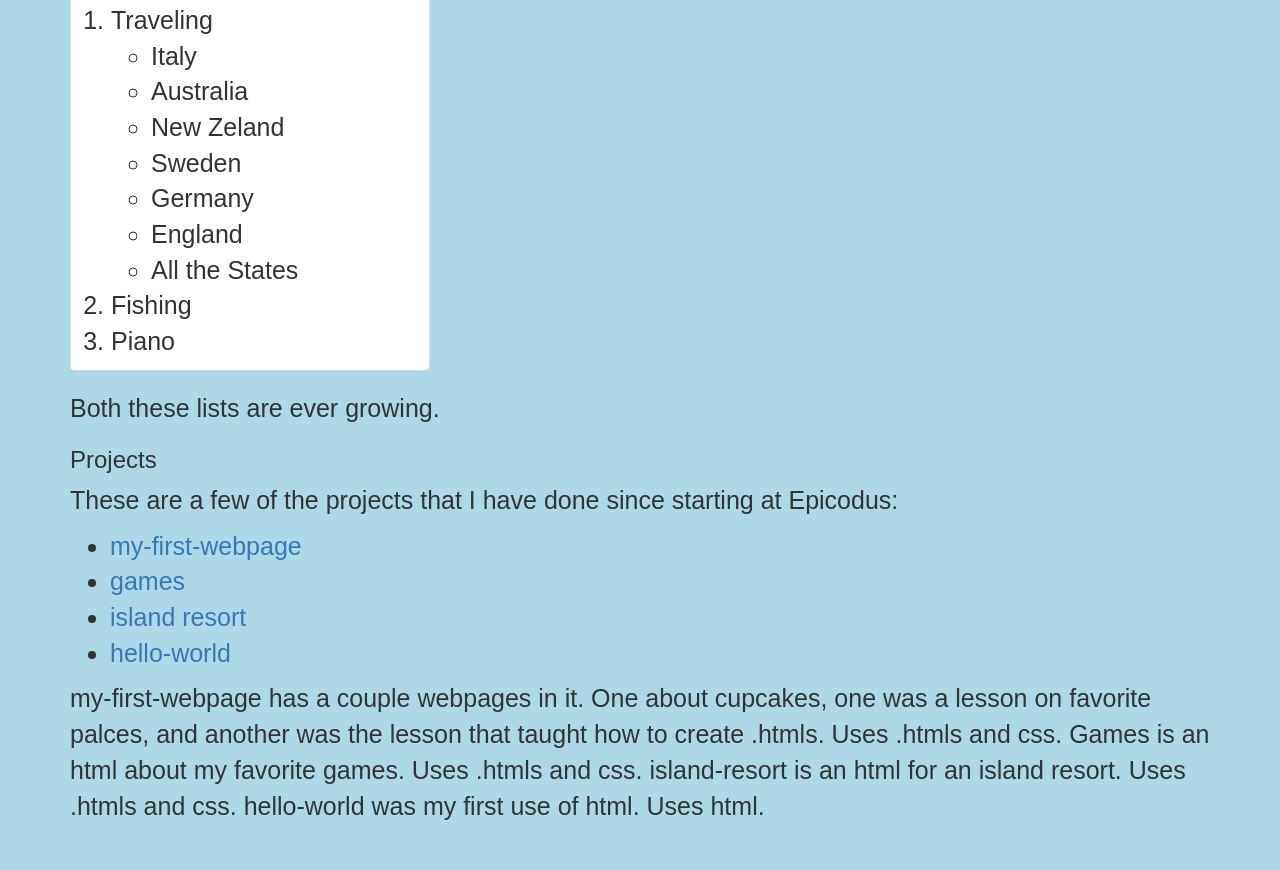
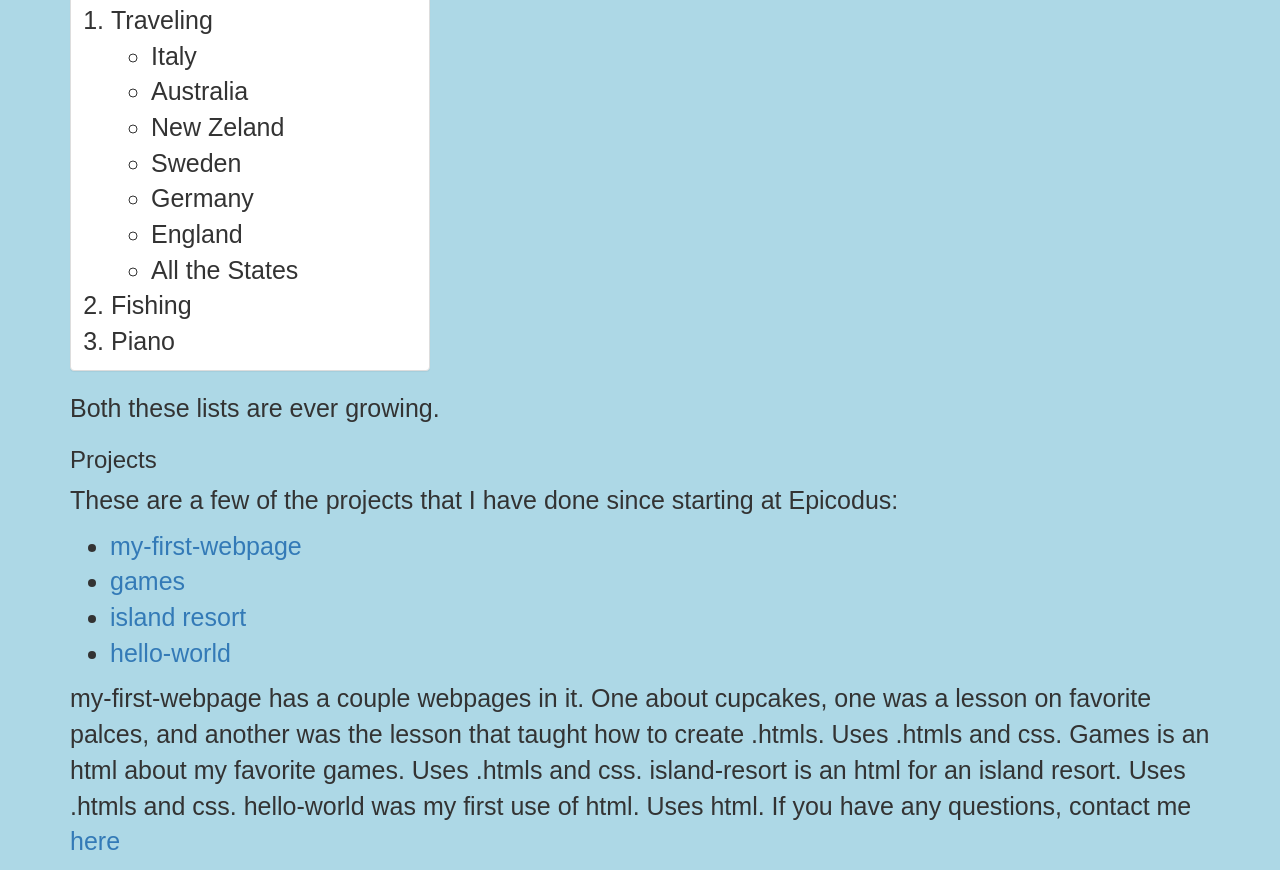
Before and after one commit to simon-ajayi/portfolio, a plain HTML site: page simon.html in a window 1280 px wide. Shown: the part 974-1844 px from the top of the page. Before the commit the page ends 1808 px from the top, so only its background shows below. Drawn offline with nearby package versions, Linux system fonts and the light colour scheme.

Commit message:
added a readme file and an email to portfolio

```diff
--- a/simon.html
+++ b/simon.html
@@ -62,7 +62,7 @@
         <li><a href="https://github.com/simon-ajayi/resort-webpage.git">island resort</a></li>
         <li><a href="https://github.com/simon-ajayi/hello-world.git">hello-world</a></li>
       </ul>
-      <p>my-first-webpage has a couple webpages in it. One about cupcakes, one was a lesson on favorite palces, and another was the lesson that taught how to create .htmls. Uses .htmls and css. Games is an html about my favorite games. Uses .htmls and css. island-resort is an html for an island resort. Uses .htmls and css. hello-world was my first use of html. Uses html.</p>
+      <p>my-first-webpage has a couple webpages in it. One about cupcakes, one was a lesson on favorite palces, and another was the lesson that taught how to create .htmls. Uses .htmls and css. Games is an html about my favorite games. Uses .htmls and css. island-resort is an html for an island resort. Uses .htmls and css. hello-world was my first use of html. Uses html. If you have any questions, contact me <a href="mailto:simon_ajayi@yahoo.com">here</a></p>
     </body>
     </div>
   </div>
```
Also changed, not shown: 1 other file.
